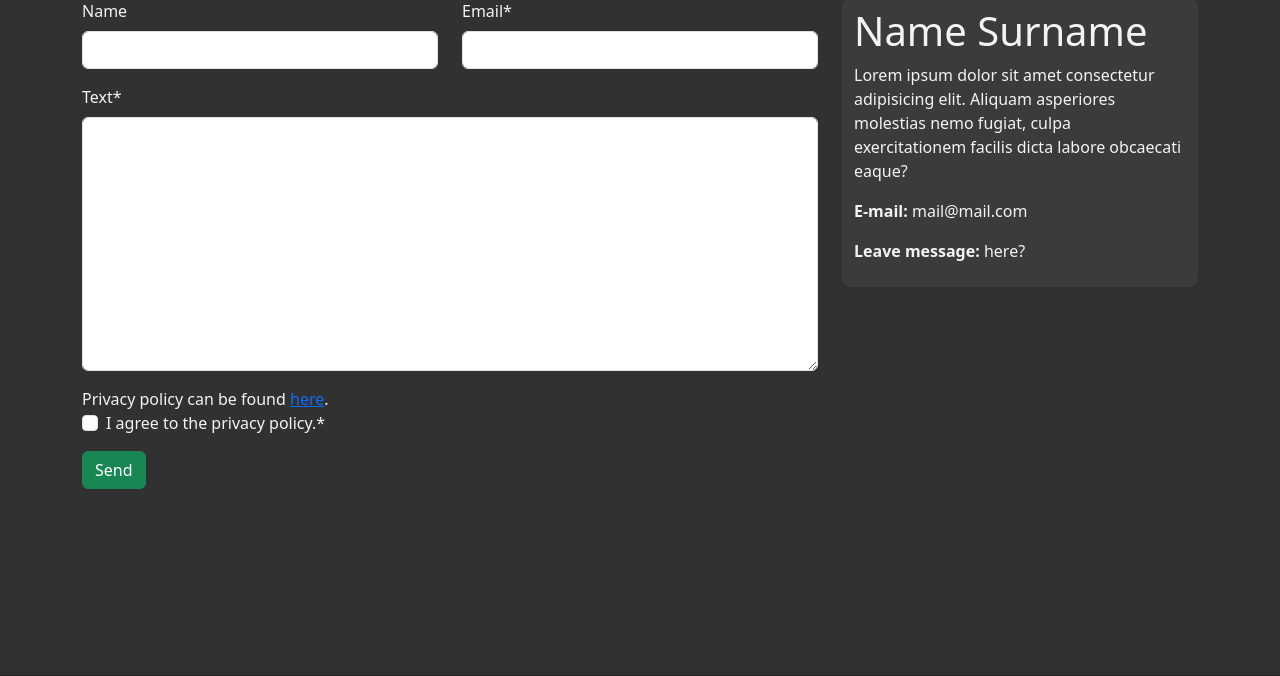
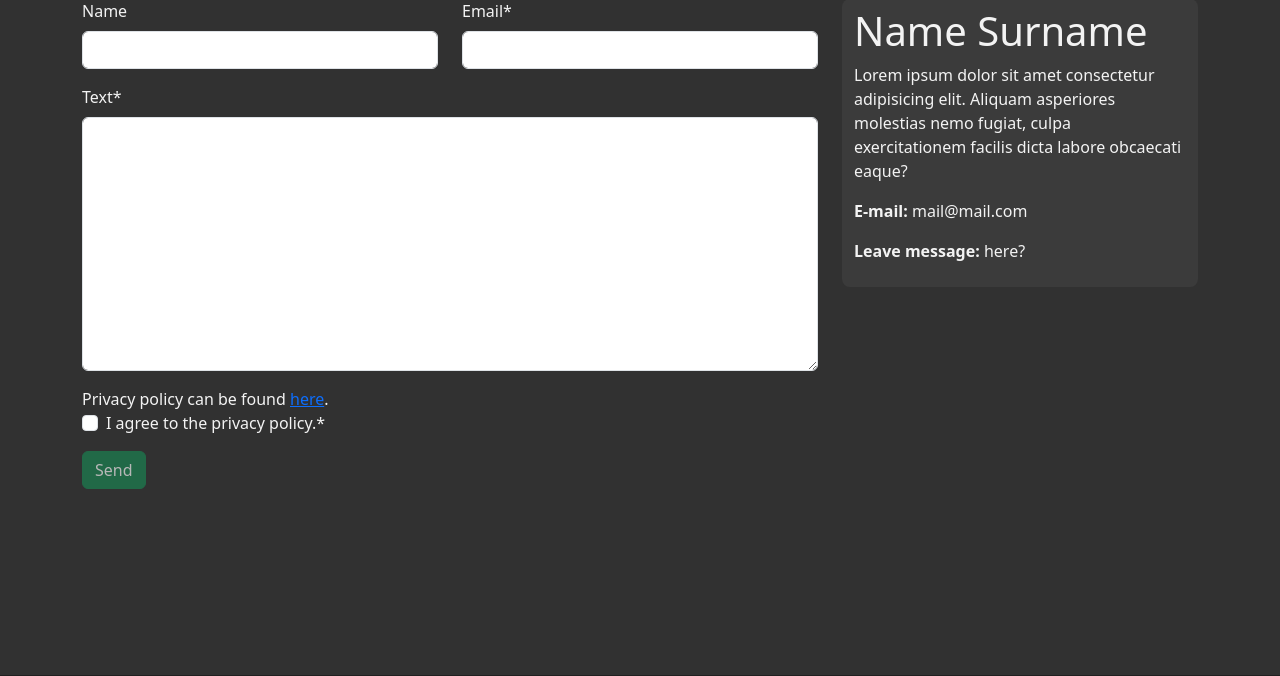
Before and after one commit to czyzlukasz/lukaszczyzdotcom, a Django app: page /contact/ in a window 1280 px wide. Shown: the part 57-733 px from the top of the page. Run offline with Django 4.2, Linux system fonts and the light colour scheme; some libraries are stand-ins or nearby versions.

Commit message:
Temporarly disabled contact form

```diff
--- a/landing_page/templates/landing_page/contactmessage_form.html
+++ b/landing_page/templates/landing_page/contactmessage_form.html
@@ -29,6 +29,6 @@
         Privacy policy can be found <a href="{% url 'landing_page:privacy_policy' %}">here</a>.
         {{form.accepted_terms|as_crispy_field}}
     </div>
-    <button type="submit" class="btn btn-success">Send</button>
+    <button type="submit" class="btn btn-success disabled">Send</button>
 </form>
 {% endblock %}
```
